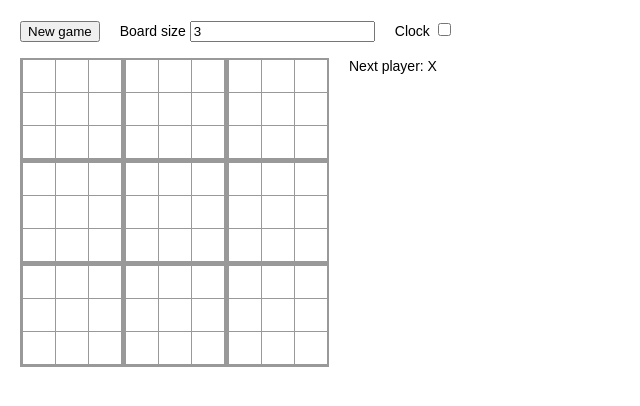
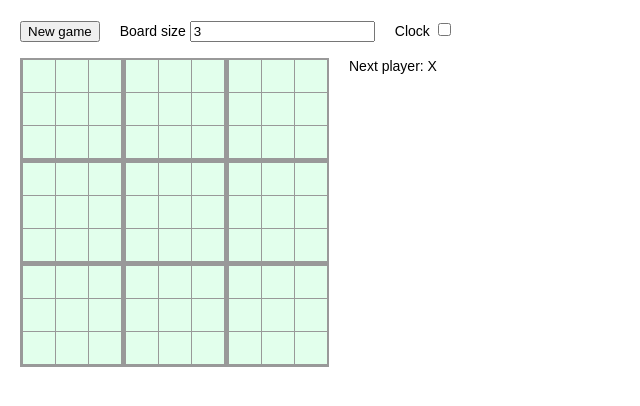
Before and after one commit to Minimuino/ultimate-tic-tac-toe-react, a React (Create React App) app: page / in a window 1280 px wide. Shown: the top 406 px of the page, without its empty margins (0-640 px from the left). Built offline with nearby package versions, Linux system fonts and the light colour scheme.

Commit message:
Add ultimate tic-tac-toe gameplay logic

```diff
--- a/src/components/Board.js
+++ b/src/components/Board.js
@@ -12,15 +12,11 @@ export default class Board extends React.Component
 
     renderSquare(i)
     {
-        var winnerSquare = false;
-        if (this.props.winnerLine && this.props.winnerLine.indexOf(i) >= 0)
-        {
-            winnerSquare = true;
-        }
         return (
             <Square key={i}
                 value={this.props.squares[i]}
-                winner={winnerSquare}
+                winner={this.props.winner}
+                clickable={this.props.clickable}
                 onClick={() => this.props.onClick(i)}
             />
         );
--- a/src/components/Game.js
+++ b/src/components/Game.js
@@ -9,11 +9,12 @@ export default class Game extends React.Component
     {
         super(props);
         this.state = {
-            squares: Array(this.props.size * this.props.size).fill(null),
-            lastMoveLocation: {row: null, col: null},
+            squares: Array(this.props.size * this.props.size).fill(   // Outer squares
+                Array(this.props.size * this.props.size).fill(null)), // Inner squares
+            localWinners: Array(this.props.size * this.props.size).fill(null),
+            lastMoveLocation: {row: null, col: null, outerRow: null, outerCol: null},
             xIsNext: true,
-            winner: null,
-            winnerLine: null
+            winner: null
         };
 
         this.timeOver = this.timeOver.bind(this);
@@ -33,24 +34,60 @@ export default class Game extends React.Component
         }
     }
 
-    handleClick(i)
+    isCurrentBoard(idx)
+    {
+        if (this.state.winner)
+            return false;
+
+        const lastRow = this.state.lastMoveLocation.row;
+        const lastCol = this.state.lastMoveLocation.col;
+        if (lastRow === null || lastCol === null)
+        {
+            return true;
+        }
+        else
+        {
+            const currentBoard = lastRow * this.props.size + lastCol;
+            if (this.state.localWinners[currentBoard])
+            {
+                return this.state.localWinners[idx] === null;
+            }
+            else
+            {
+                return idx === currentBoard;
+            }
+        }
+    }
+
+    handleClick(inner_idx, outer_idx)
     {
         const size = this.props.size;
-        const squares = this.state.squares.slice();
-        if (this.state.winner || squares[i])
+        var outerSquares = this.state.squares.slice();
+        var squares = this.state.squares[outer_idx].slice();
+        var localWinners = this.state.localWinners.slice();
+        if (this.state.winner || !this.isCurrentBoard(outer_idx) || squares[inner_idx])
         {
             return;
         }
-        squares[i] = this.state.xIsNext ? 'X' : 'O';
-        const lastMoveLocation = {row: Math.floor(i / size), col: i % size}
-        const winnerLine = this.calculateWinner(squares, lastMoveLocation);
-        const winner = winnerLine ? squares[winnerLine[0]] : null;
+        squares[inner_idx] = this.state.xIsNext ? 'X' : 'O';
+        outerSquares[outer_idx] = squares;
+        const lastMoveLocation = {
+            row: Math.floor(inner_idx / size),
+            col: inner_idx % size,
+            outerRow: Math.floor(outer_idx / size),
+            outerCol: outer_idx % size
+        };
+        const newWinnerLine = this.calculateWinner(squares, lastMoveLocation);
+        localWinners[outer_idx] = newWinnerLine && squares[newWinnerLine[0]];
+        const globalWinnerLine = this.calculateWinner(localWinners,
+            {row: lastMoveLocation.outerRow, col: lastMoveLocation.outerCol});
+        const winner = globalWinnerLine ? localWinners[globalWinnerLine[0]] : null;
         this.setState((prevState, props) => ({
-            squares: squares,
+            squares: outerSquares,
+            localWinners: localWinners,
             lastMoveLocation: lastMoveLocation,
             xIsNext: !this.state.xIsNext,
-            winner: winner,
-            winnerLine: winnerLine
+            winner: winner
         }));
     }
 
@@ -63,6 +100,8 @@ export default class Game extends React.Component
         const x = lastMoveLocation.row;
         const y = lastMoveLocation.col;
         const lastPlayer = squares[x*size + y];
+        if (lastPlayer === null)
+            return null;
 
         // Generate possible winner lines for last move
         var lines = {row: [], col: [], diag: [], antidiag: []};
@@ -113,9 +152,10 @@ export default class Game extends React.Component
         return (
             <Board key={i}
                 size={this.props.size}
-                squares={this.state.squares}
-                winnerLine={this.state.winnerLine}
-                onClick={(p) => this.handleClick(p)}
+                squares={this.state.squares[i]}
+                winner={this.state.localWinners[i]}
+                clickable={this.isCurrentBoard(i)}
+                onClick={(p) => this.handleClick(p, i)}
             />
         );
     }
@@ -126,14 +166,16 @@ export default class Game extends React.Component
         if (this.state.winner)
         {
             status = this.state.winner + ' wins!';
-            if (this.state.winnerLine === null)
+            const lastOuterMove = {row: this.state.lastMoveLocation.outerRow,
+                col: this.state.lastMoveLocation.outerCol};
+            if (this.calculateWinner(this.state.localWinners, lastOuterMove) === null)
             {
                 status = 'Time over! ' + status;
             }
         }
         else
         {
-            if (this.state.squares.indexOf(null) === -1)
+            if (this.state.localWinners.indexOf(null) === -1)
             {
                 status = 'Draw! Everybody wins!! :D';
             }
--- a/src/components/Square.js
+++ b/src/components/Square.js
@@ -9,7 +9,18 @@ export default function Square(props)
     }
     if (props.winner)
     {
-        style.background = '#e5ffd6';
+        if (props.winner === 'X')
+        {
+            style.background = '#ffccb5';
+        }
+        else
+        {
+            style.background = '#dbf5ff';
+        }
+    }
+    if (props.clickable)
+    {
+        style.background = '#e2ffec';
     }
     return (
         <button className="square" style={style} onClick={props.onClick}>
```
